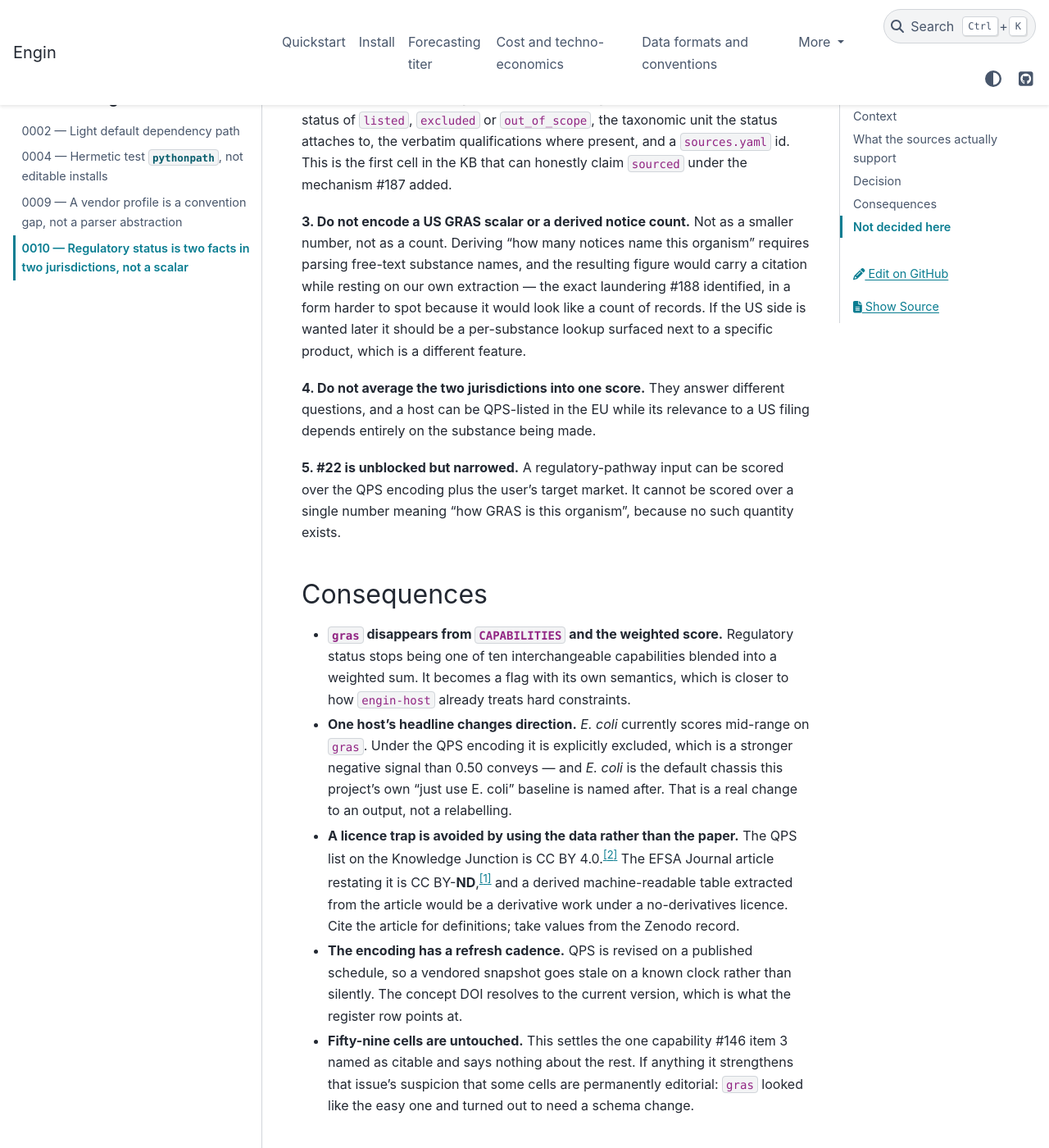
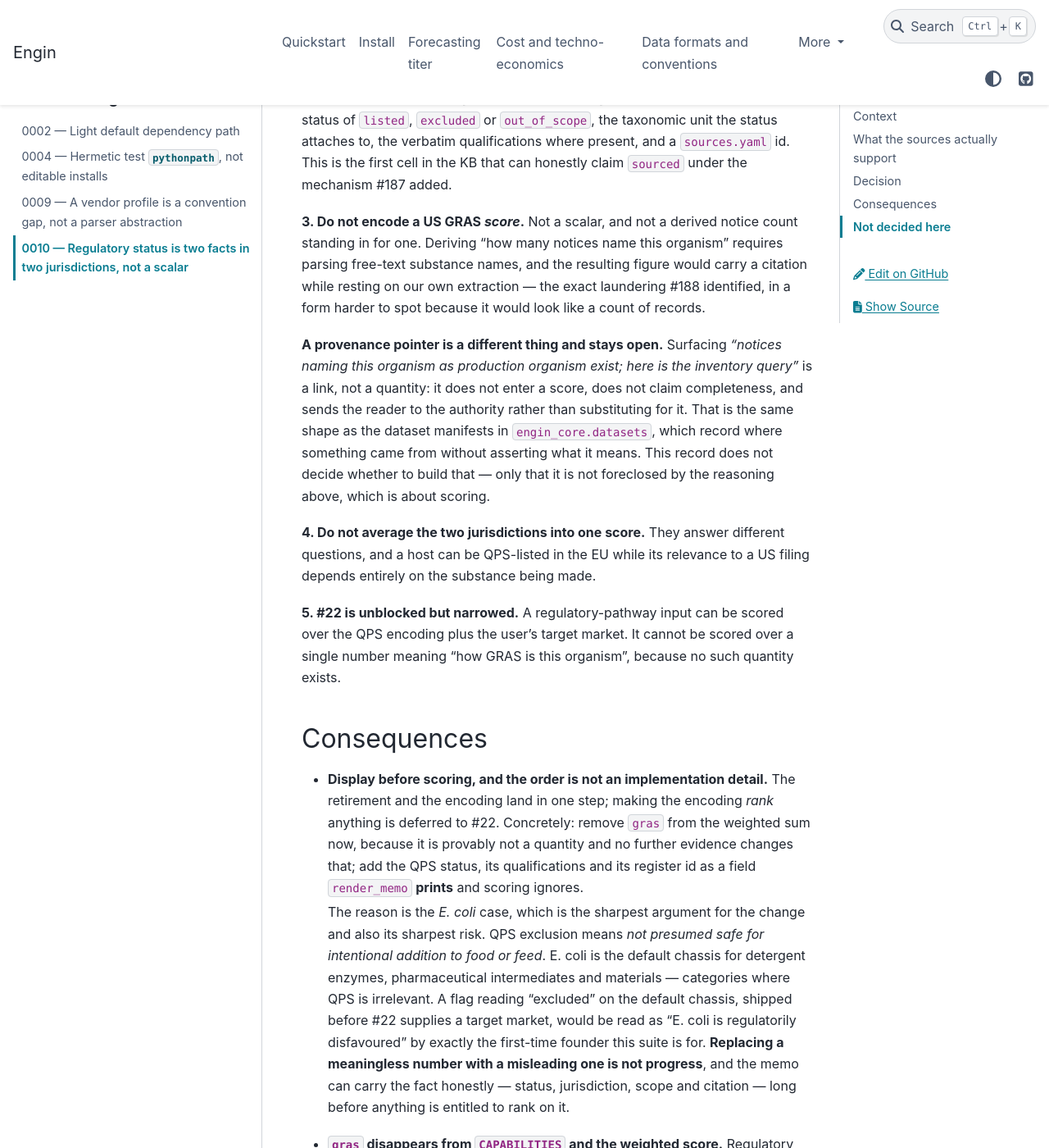
Before and after one commit to enginbio/engin-suite, a Sphinx documentation site: the page built from docs/adr/0010-regulatory-status-is-two-facts-not-a-scalar.md, in a window 1280 px wide and 1400 px high, scrolled down 2313 px. Shown: the whole window at 82% size. Built offline with Sphinx 7.4.7 and the PyData theme 0.15.4, drawn with Linux system fonts in a browser that asks for light colours; some of the changed text lies outside the part shown.

Commit message:
Accept ADR 0010, with the US pointer left open and the rollout sequenced
Two edits from review, then Proposed -> Accepted.

**Decision 3 was too broad.** It said "encode nothing on the US side", which
bundled two different things: a *score*, which would be our own extraction from
free-text substance names wearing a citation, and a *provenance pointer*, which is
a link to the authority and claims nothing. The first stays refused; the second is
now explicitly not foreclosed. Same shape as the dataset manifests in
`engin_core.datasets` -- record where something came from without asserting what
it means. This record does not decide to build it, only that decision 3's
reasoning does not rule it out.

**The rollout is now sequenced, and the order is not an implementation detail.**
Retire `gras` from the weighted sum immediately, since it is provably not a
quantity and no further evidence changes that. Add the QPS status as a field
`render_memo` prints and scoring ignores. Defer ranking on it to #22.

The reason is the E. coli case, which is both the sharpest argument for this
change and its sharpest risk. QPS exclusion means *not presumed safe for
intentional addition to food or feed* -- and E. coli is the default chassis for
detergent enzymes, pharmaceutical intermediates and materials, where QPS is
irrelevant. Shipping "excluded" on the default chassis before #22 supplies a
target market would be read as "E. coli is regulatorily disfavoured" by exactly
the first-time founder this suite is for. Replacing a meaningless number with a
misleading one is not progress.

Also added to "Not decided here": the refresh mechanism. QPS revises on a
published cadence, so a vendored snapshot has a staleness clock, and a snapshot
with no refresh story is how a sourced cell quietly becomes an unsourced one.

`kb.py` carries the sequencing too, since that is the file someone edits before
wiring the status into `scoring.py`.

Checks: engin-host 38 passed. ruff check and ruff format --check clean.
check_claims.py green across 41 Tier A documents. check_corrections.py green.
sphinx-build -W green.

Co-Authored-By: Claude Opus 5 <noreply@anthropic.com>

```diff
--- a/docs/adr/0010-regulatory-status-is-two-facts-not-a-scalar.md
+++ b/docs/adr/0010-regulatory-status-is-two-facts-not-a-scalar.md
@@ -68,12 +68,17 @@ re-estimating the number fixes an axis that does not exist.
 qualifications where present, and a `sources.yaml` id. This is the first cell in the KB that can
 honestly claim `sourced` under the mechanism #187 added.
 
-**3. Do not encode a US GRAS scalar or a derived notice count.** Not as a smaller number, not as a
-count. Deriving "how many notices name this organism" requires parsing free-text substance names, and
+**3. Do not encode a US GRAS *score*.** Not a scalar, and not a derived notice count standing in for
+one. Deriving "how many notices name this organism" requires parsing free-text substance names, and
 the resulting figure would carry a citation while resting on our own extraction — the exact laundering
-#188 identified, in a form harder to spot because it would look like a count of records. If the US
-side is wanted later it should be a per-substance lookup surfaced next to a specific product, which
-is a different feature.
+#188 identified, in a form harder to spot because it would look like a count of records.
+
+**A provenance pointer is a different thing and stays open.** Surfacing *"notices naming this organism
+as production organism exist; here is the inventory query"* is a link, not a quantity: it does not
+enter a score, does not claim completeness, and sends the reader to the authority rather than
+substituting for it. That is the same shape as the dataset manifests in `engin_core.datasets`, which
+record where something came from without asserting what it means. This record does not decide whether
+to build that — only that it is not foreclosed by the reasoning above, which is about scoring.
 
 **4. Do not average the two jurisdictions into one score.** They answer different questions, and a
 host can be QPS-listed in the EU while its relevance to a US filing depends entirely on the substance
@@ -84,6 +89,21 @@ plus the user's target market. It cannot be scored over a single number meaning
 organism", because no such quantity exists.
 
 ## Consequences
+
+- **Display before scoring, and the order is not an implementation detail.** The retirement and the
+  encoding land in one step; making the encoding *rank* anything is deferred to #22. Concretely:
+  remove `gras` from the weighted sum now, because it is provably not a quantity and no further
+  evidence changes that; add the QPS status, its qualifications and its register id as a field
+  `render_memo` **prints** and scoring ignores.
+
+  The reason is the *E. coli* case, which is the sharpest argument for the change and also its
+  sharpest risk. QPS exclusion means *not presumed safe for intentional addition to food or feed*.
+  E. coli is the default chassis for detergent enzymes, pharmaceutical intermediates and materials —
+  categories where QPS is irrelevant. A flag reading "excluded" on the default chassis, shipped before
+  #22 supplies a target market, would be read as "E. coli is regulatorily disfavoured" by exactly the
+  first-time founder this suite is for. **Replacing a meaningless number with a misleading one is not
+  progress**, and the memo can carry the fact honestly — status, jurisdiction, scope and citation —
+  long before anything is entitled to rank on it.
 
 - **`gras` disappears from `CAPABILITIES` and the weighted score.** Regulatory status stops being one
   of ten interchangeable capabilities blended into a weighted sum. It becomes a flag with its own
@@ -106,8 +126,18 @@ organism", because no such quantity exists.
 
 ## Not decided here
 
-Whether the QPS status should influence ranking at all, or only appear in the memo as a flag, is
-`#22`'s remaining question and depends on the target-market input this record does not design.
+**How the QPS status should influence ranking**, once it is entitled to. The consequence above
+settles the *first* step — displayed, not scored — because that step is safe without further
+evidence. What a regulatory input should do to an ordering, given a target market, is `#22`'s
+remaining question and depends on an input this record does not design.
+
+**Whether to surface US notices as a provenance pointer**, per decision 3. Ruled in scope, not ruled
+necessary.
+
+**The refresh mechanism.** QPS is revised on a published cadence, so a vendored snapshot has a
+staleness clock. Whether that is a manual re-check, a `stability: url` liveness sweep entry, or a
+fetch through `engin_core.datasets` is a question for whoever implements the encoding — but a
+snapshot with no refresh story is how a sourced cell quietly becomes an unsourced one.
 
 [^2026-efsa-qps-update-23]: EFSA BIOHAZ Panel, *Update of the list of qualified presumption of safety (QPS) recommended microbiological agents … 23*, EFSA Journal 2026. [doi:10.2903/j.efsa.2026.9824](https://doi.org/10.2903/j.efsa.2026.9824). Open access under CC BY-ND 4.0.
 [^2026-efsa-qps-list]: EFSA, *Updated list of QPS-recommended microorganisms for safety risk assessments carried out by EFSA*, EFSA Knowledge Junction on Zenodo, CC BY 4.0. Concept DOI [10.5281/zenodo.1146566](https://doi.org/10.5281/zenodo.1146566), resolving at the time of writing to the version published 2026-07-06.
```
Also changed, not shown: other parts of docs/adr/0010-regulatory-status-is-two-facts-not-a-scalar.md (+1 -1 lines), 1 other file.
